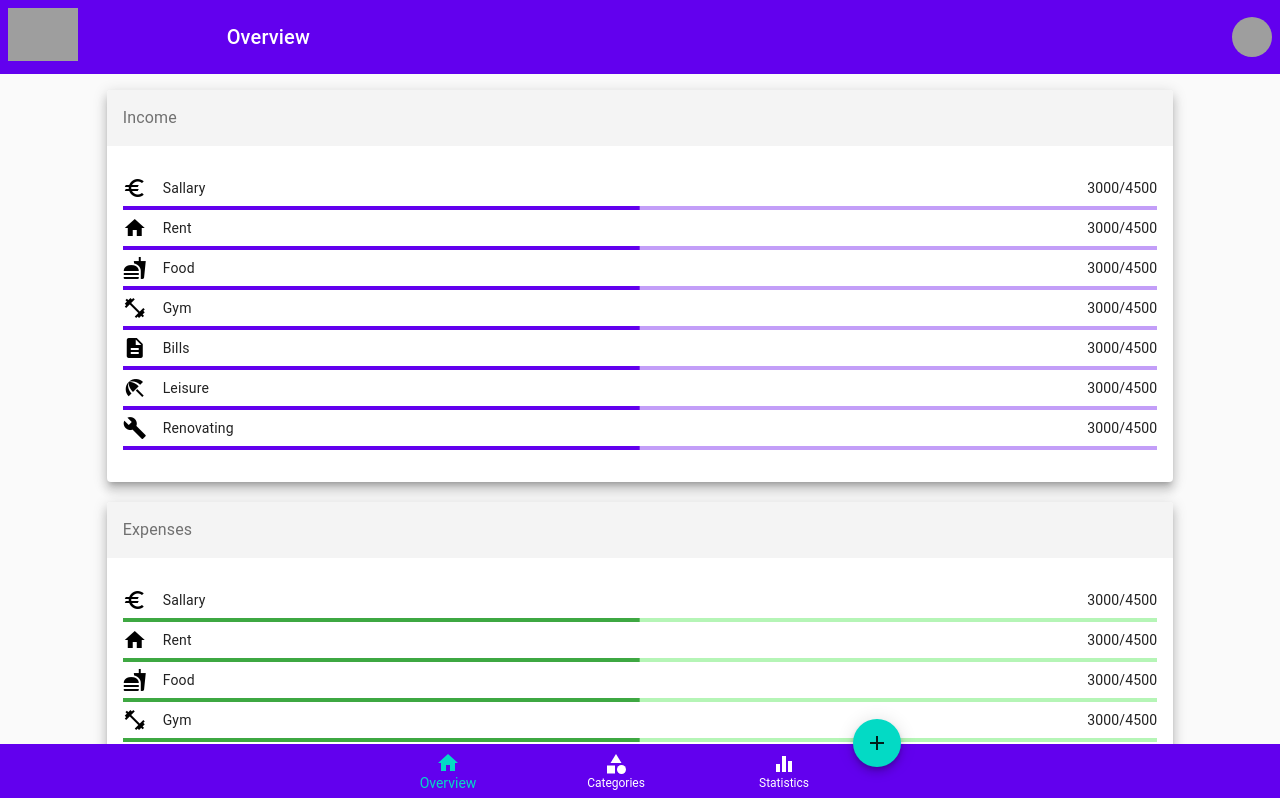
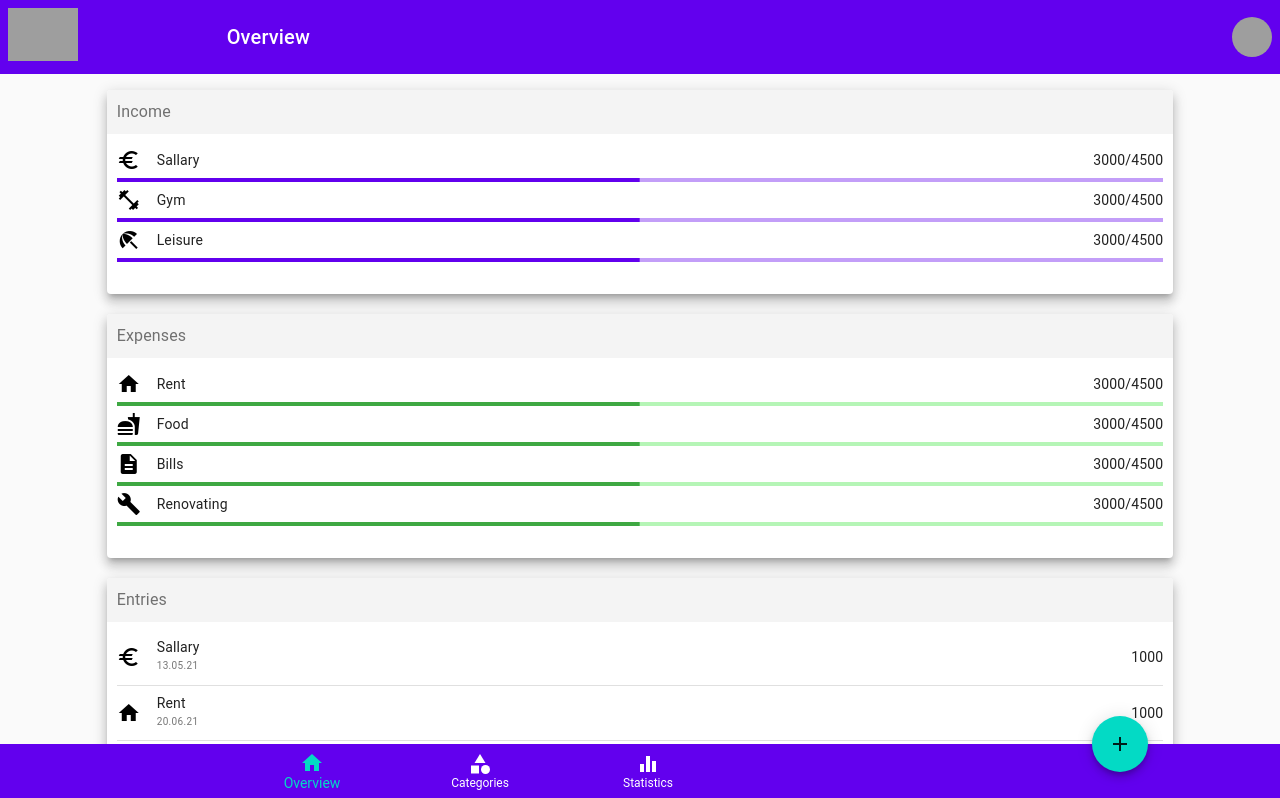
Before and after one commit to PPetrusevski/My-Projects, a React (Create React App) app: page /main in a window 1280 px wide. Shown: the top 798 px of the page. Built offline with nearby package versions, Linux system fonts and the light colour scheme; grey boxes are pictures that could not be loaded.

Commit message:
Additions and category page added

```diff
--- a/src/Assets/categories.js
+++ b/src/Assets/categories.js
@@ -1,59 +1,69 @@
 const Categories = [
 	{
 		id: 1,
+		name: "Sallary",
 		type: "Income",
-		name: "Sallary",
 		budget: 30000,
 		iconName: "euro",
 		isEnabled: true,
+		entries: [{ date: "13.05.21", amount: 1000 }],
 	},
 	{
 		id: 2,
-		type: "Income",
 		name: "Rent",
+		type: "Expense",
 		budget: 12000,
 		iconName: "home",
 		isEnabled: false,
+		entries: [
+			{ date: "20.06.21", amount: 1000 },
+			{ date: "25.09.21", amount: 24000 },
+		],
 	},
 	{
 		id: 3,
+		name: "Food",
 		type: "Expense",
-		name: "Food",
-		budget: 9000,
+		budget: 0,
 		iconName: "fastfood",
 		isEnabled: true,
+		entries: [{ date: "13.05.21", amount: 1000 }],
 	},
 	{
 		id: 4,
-		type: "Expense",
 		name: "Gym",
+		type: "Income",
 		budget: 9000,
 		iconName: "fitness_center",
 		isEnabled: true,
+		entries: [{ date: "20.06.21", amount: 1000 }],
 	},
 	{
 		id: 5,
+		name: "Bills",
 		type: "Expense",
-		name: "Bills",
 		budget: 9000,
 		iconName: "description",
 		isEnabled: true,
+		entries: [{ date: "13.05.21", amount: 1000 }],
 	},
 	{
 		id: 6,
-		type: "Expense",
 		name: "Leisure",
+		type: "Income",
 		budget: 9000,
 		iconName: "beach_access",
 		isEnabled: true,
+		entries: [{ date: "13.05.21", amount: 1000 }],
 	},
 	{
 		id: 7,
+		name: "Renovating",
 		type: "Expense",
-		name: "Renovating",
 		budget: 9000,
 		iconName: "build",
 		isEnabled: true,
+		entries: [{ date: "20.06.21", amount: 1000 }],
 	},
 ];
 
--- a/src/Components/BottomNav.js
+++ b/src/Components/BottomNav.js
@@ -5,7 +5,7 @@ import BottomNavigationAction from "@material-ui/core/BottomNavigationAction";
 import HomeIcon from "@material-ui/icons/Home";
 import CategoryIcon from "@material-ui/icons/Category";
 import EqualizerIcon from "@material-ui/icons/Equalizer";
-import { Fab } from "@material-ui/core";
+import { Fab, Grid } from "@material-ui/core";
 import AddIcon from "@material-ui/icons/Add";
 
 const useStyles = makeStyles(theme => ({
@@ -17,13 +17,20 @@ const useStyles = makeStyles(theme => ({
 		left: 0,
 		zIndex: "1111111",
 	},
+	nav: {
+		backgroundColor: theme.palette.primary.main,
+	},
 
 	icons: {
 		color: "white",
 	},
+	fabCont: {
+		display: "flex",
+		justifyContent: "center",
+		alignItems: "center",
+	},
 	fabBtn: {
-		bottom: 25,
-		right: 15,
+		bottom: "50%",
 	},
 }));
 
@@ -31,14 +38,15 @@ export default function BottomNav({ onPage, setOnPage }) {
 	const classes = useStyles();
 
 	return (
-		<>
+		<Grid container className={classes.root}>
+			<Grid item xs={9}>
 				<BottomNavigation
 					value={onPage}
 					onChange={(_, newValue) => {
 						setOnPage(newValue);
 					}}
+					className={classes.nav}
 					showLabels
-				className={classes.root}
 				>
 					<BottomNavigationAction
 						className={`${classes.icons}`}
@@ -57,11 +65,13 @@ export default function BottomNav({ onPage, setOnPage }) {
 						label="Statistics"
 						icon={<EqualizerIcon />}
 					/>
-
-				<Fab className={classes.fabBtn} color="secondary" aria-label="add" size="medium">
+				</BottomNavigation>
+			</Grid>
+			<Grid item xs={3} className={classes.fabCont}>
+				<Fab className={classes.fabBtn} color="secondary" aria-label="add">
 					<AddIcon />
 				</Fab>
-			</BottomNavigation>
-		</>
+			</Grid>
+		</Grid>
 	);
 }
--- a/src/Components/Controls/Card.js
+++ b/src/Components/Controls/Card.js
@@ -1,13 +1,29 @@
 import React from "react";
-import { Card as MuiCard, CardContent, Typography } from "@material-ui/core";
+import { Card as MuiCard, CardContent, makeStyles, Typography } from "@material-ui/core";
+
+const useStyles = makeStyles(() => ({
+	root: {
+		marginTop: "10px",
+		marginBottom: "10px",
+	},
+
+	heading: {
+		backgroundColor: "#F4F4F4",
+		padding: "10px",
+	},
+	content: {
+		padding: "0px 10px 10px 10px",
+	},
+}));
 
 export default function Card(props) {
+	const classes = useStyles();
 	return (
-		<MuiCard raised style={{ marginTop: "10px", marginBottom: "10px" }}>
-			<CardContent style={{ backgroundColor: "#F4F4F4" }}>
+		<MuiCard raised className={classes.root}>
+			<CardContent className={classes.heading} style={{}}>
 				<Typography color="textSecondary">{props.title}</Typography>
 			</CardContent>
-			<CardContent>{props.children}</CardContent>
+			<CardContent className={classes.content}>{props.children}</CardContent>
 		</MuiCard>
 	);
 }
--- a/src/Components/EntriesCard.js
+++ b/src/Components/EntriesCard.js
@@ -7,11 +7,15 @@ export default function EntriesCard() {
 	const { categories } = useContext(Context);
 	return (
 		<Controls.Card title="Entries">
-			<List dense>
-				{categories.map(cat => {
+			<List dense style={{ paddingBottom: 0 }}>
+				{categories ? (
+					categories.map(cat => {
 						return (
-						<>
-							<ListItem key={cat.id} disableGutters divider>
+							cat.entries &&
+							cat.entries.map((entry, idx) => {
+								return (
+									<div key={cat.id + entry.amount + idx}>
+										<ListItem disableGutters divider>
 											<ListItemIcon style={{ minWidth: "40px" }}>
 												<Icon style={{ color: "black" }}>{cat.iconName}</Icon>
 											</ListItemIcon>
@@ -27,15 +31,20 @@ export default function EntriesCard() {
 														color="textSecondary"
 														style={{ fontSize: "10px" }}
 													>
-											31.08.2021
+														{entry.date}
 													</Typography>
 												}
 											/>
-								<ListItemText primary="+3000" style={{ textAlign: "right" }} />
+											<ListItemText primary={entry.amount} style={{ textAlign: "right" }} />
 										</ListItem>
-						</>
+									</div>
 								);
-				})}
+							})
+						);
+					})
+				) : (
+					<p>Nothing to show here</p>
+				)}
 			</List>
 		</Controls.Card>
 	);
--- a/src/Components/ExpensesCard.js
+++ b/src/Components/ExpensesCard.js
@@ -31,23 +31,24 @@ const useStyles = makeStyles({
 export default function ExpensesCard() {
 	const { categories } = useContext(Context);
 	const classes = useStyles();
+	const expenses = categories.filter(cat => cat.type === "Expense");
 	return (
 		<Controls.Card title="Expenses">
 			<List dense>
-				{categories.map(cat => {
+				{expenses.map((exp, idx) => {
 					return (
-						<>
-							<ListItem key={cat.id} disableGutters>
+						<div key={exp.id + idx + exp.name}>
+							<ListItem disableGutters>
 								<ListItemIcon style={{ minWidth: "40px" }}>
-									<Icon style={{ color: "black" }}>{cat.iconName}</Icon>
+									<Icon style={{ color: "black" }}>{exp.iconName}</Icon>
 								</ListItemIcon>
-								<ListItemText primary={cat.name} />
+								<ListItemText primary={exp.name} />
 								<ListItemText primary="3000/4500" style={{ textAlign: "right" }} />
 							</ListItem>
 							<div className={classes.root}>
 								<LinearProgress variant="determinate" color="secondary" value={50} />
 							</div>
-						</>
+						</div>
 					);
 				})}
 			</List>
--- a/src/Components/IncomesCard.js
+++ b/src/Components/IncomesCard.js
@@ -12,22 +12,22 @@ import Controls from "./Controls/Controls";
 
 export default function IncomesCard() {
 	const { categories } = useContext(Context);
+	const income = categories.filter(cat => cat.type === "Income");
 	return (
 		<Controls.Card title="Income">
 			<List dense>
-				{categories.map(cat => {
+				{income.map((inc, idx) => {
 					return (
-						<>
-							<ListItem key={cat.id} disableGutters>
+						<div key={inc.id + idx + inc.name}>
+							<ListItem disableGutters>
 								<ListItemIcon style={{ minWidth: "40px" }}>
-									<Icon style={{ color: "black" }}>{cat.iconName}</Icon>
+									<Icon style={{ color: "black" }}>{inc.iconName}</Icon>
 								</ListItemIcon>
-								<ListItemText primary={cat.name} />
+								<ListItemText primary={inc.name} />
 								<ListItemText primary="3000/4500" style={{ textAlign: "right" }} />
 							</ListItem>
-
 							<LinearProgress variant="determinate" color="primary" value={50} />
-						</>
+						</div>
 					);
 				})}
 			</List>
--- a/src/Context/Context.js
+++ b/src/Context/Context.js
@@ -5,7 +5,10 @@ export const Context = createContext();
 
 export const Provider = ({ children }) => {
 	const [categories, setCategories] = useState(Categories);
+	const [budgetTotal, setBudgetTotal] = useState(0);
 
-	const ContextObj = { categories, setCategories };
+	console.log(budgetTotal);
+
+	const ContextObj = { categories, setCategories, budgetTotal, setBudgetTotal };
 	return <Context.Provider value={ContextObj}>{children}</Context.Provider>;
 };
--- a/src/Pages/MainPages/Categories.js
+++ b/src/Pages/MainPages/Categories.js
@@ -1,6 +1,69 @@
+import {
+	Grid,
+	Icon,
+	List,
+	ListItem,
+	ListItemIcon,
+	ListItemText,
+	makeStyles,
+	Typography,
+} from "@material-ui/core";
+
 import React, { useContext } from "react";
+import Controls from "../../Components/Controls/Controls";
 import { Context } from "../../Context/Context";
+
+const useStyles = makeStyles({
+	expense: {
+		color: "#c24242",
+	},
+	income: {
+		color: "#3ea842",
+	},
+});
 export default function Categories() {
-	// const { test, setTest } = useContext(Context);
-	return <div>CATEGORIES PAGE</div>;
+	const classes = useStyles();
+	const { categories } = useContext(Context);
+
+	return (
+		<Grid container justifyContent="center">
+			<Grid item xs={10}>
+				<Controls.Card title="Categories">
+					<List dense>
+						{categories.map((cat, idx) => {
+							const isExpense = cat.type === "Expense" ? true : false;
+							return (
+								<div key={cat.id + idx + cat.name}>
+									<ListItem
+										disableGutters
+										divider
+										className={`${isExpense ? classes.expense : classes.income}`}
+									>
+										<ListItemIcon style={{ minWidth: "40px" }}>
+											<Icon className={`${isExpense ? classes.expense : classes.income}`}>
+												{cat.iconName}
+											</Icon>
+										</ListItemIcon>
+										<ListItemText primary={cat.name} />
+										<ListItemText
+											disableTypography
+											primary={<Typography variant="body2">{cat.budget}</Typography>}
+											secondary={
+												cat.budget > 0 && (
+													<Typography style={{ fontSize: "8px", color: "black" }} variant="caption">
+														{isExpense ? "BUDGET" : "PLANNED"}
+													</Typography>
+												)
+											}
+											style={{ textAlign: "right" }}
+										/>
+									</ListItem>
+								</div>
+							);
+						})}
+					</List>
+				</Controls.Card>
+			</Grid>
+		</Grid>
+	);
 }
--- a/src/Pages/WelcomeWizard/IncomePage.js
+++ b/src/Pages/WelcomeWizard/IncomePage.js
@@ -1,6 +1,7 @@
 import { Grid, makeStyles, Typography } from "@material-ui/core";
-import React from "react";
+import React, { useContext, useEffect, useState } from "react";
 import Controls from "../../Components/Controls/Controls";
+import { Context } from "../../Context/Context";
 
 const useStyles = makeStyles(theme => ({
 	heading: {
@@ -18,8 +19,23 @@ const useStyles = makeStyles(theme => ({
 	},
 }));
 
-export default function IncomePage({ handleStep }) {
+export default function IncomePage({ handleStep, setBudgetTotal }) {
+	const [budget, setBudget] = useState("");
+	const [inputValid, setInputValid] = useState(true);
+
 	const classes = useStyles();
+
+	const handleSetBudgetTotal = () => {
+		if (budget > 0) {
+			setBudgetTotal(+budget);
+			handleStep(2);
+		} else {
+			setInputValid(false);
+		}
+	};
+
+	useEffect(() => {}, [budget]);
+
 	return (
 		<>
 			<Grid item xs={10}>
@@ -32,16 +48,22 @@ export default function IncomePage({ handleStep }) {
 					</Typography>
 				</Grid>
 				<Grid item xs={12}>
-					<Controls.Input label="Amount" variant="filled" type="number" size="small" />
+					<Controls.Input
+						label="Amount"
+						variant="filled"
+						type="number"
+						error={!inputValid}
+						helperText={!inputValid && "The amount is required and must be greater than zero."}
+						size="small"
+						value={budget}
+						onChange={e => {
+							setBudget(e.target.value);
+						}}
+					/>
 				</Grid>
 			</Grid>
 			<Grid item xs={10} className={classes.buttonCont}>
-				<Controls.Button
-					text="Add"
-					onClick={() => {
-						handleStep(2);
-					}}
-				/>
+				<Controls.Button text="Add" onClick={handleSetBudgetTotal} />
 			</Grid>
 		</>
 	);
--- a/src/Pages/WelcomeWizard/WelcomeWizard.js
+++ b/src/Pages/WelcomeWizard/WelcomeWizard.js
@@ -1,19 +1,21 @@
-import React, { useState } from "react";
+import React, { useContext, useState } from "react";
 import LogoHeader from "../../Components/LogoHeader";
 import IncomePage from "./IncomePage";
 import AmountPage from "./AmountPage";
 import CategoryPage from "./CategoryPage";
 import { Grid } from "@material-ui/core";
+import { Context } from "../../Context/Context";
 
 export default function WelcomeWizard() {
 	const [step, setStep] = useState(1);
+	const { setBudgetTotal } = useContext(Context);
 
 	return (
 		<Grid container justifyContent="center" style={{ height: "100vh" }}>
 			<Grid item xs={12}>
 				<LogoHeader style={{ height: "25vh" }} />
 			</Grid>
-			{step === 1 && <IncomePage handleStep={setStep} />}
+			{step === 1 && <IncomePage handleStep={setStep} setBudgetTotal={setBudgetTotal} />}
 			{step === 2 && <CategoryPage handleStep={setStep} />}
 			{step === 3 && <AmountPage />}
 		</Grid>
```
Lines whose indentation alone changed are shown as unchanged.
